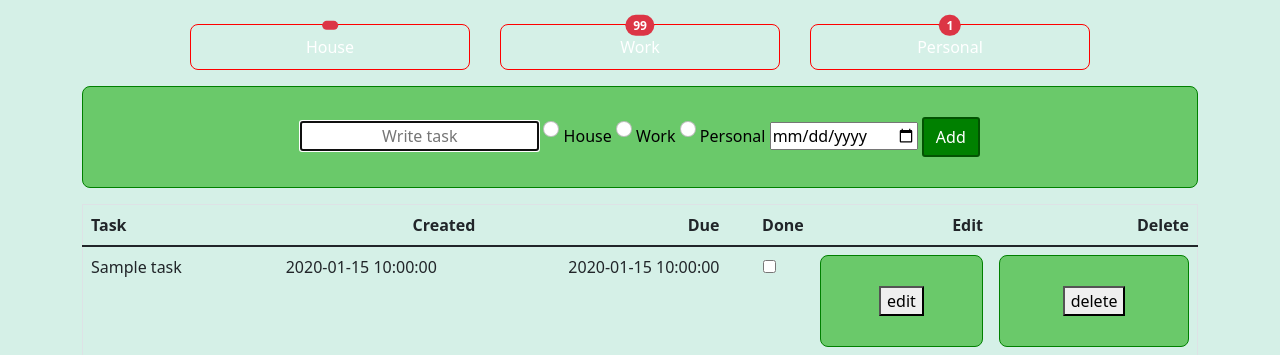
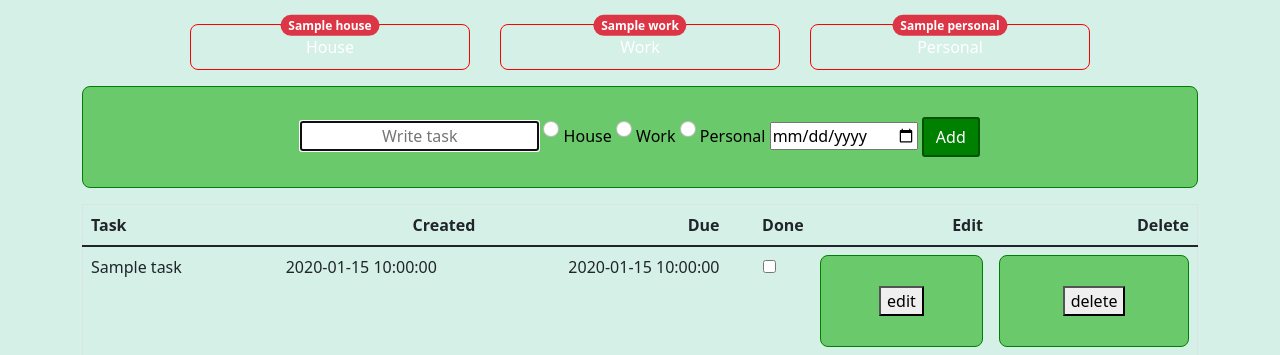
Before and after one commit to wojocode/to_do-shuffle, a Flask app: template templates/index.html in a window 1280 px wide. Shown: the part 78-433 px from the top of the page. Run offline with Flask 3, Linux system fonts and the light colour scheme; the template is opened without the code that fills it: most values are stand-ins (such as "Sample title", 1, 10 or a date in 2020); some libraries are stand-ins or nearby versions.

Commit message:
reset tables

```diff
--- a/app.py
+++ b/app.py
@@ -26,6 +26,52 @@ def after_request(response):
     return response
 
 
+@app.route('/', methods = ["GET", "POST"])
+@login_required
+def index():
+    if request.method == "POST":
+# check inputs
+        task = request.form.get("task")
+        category = request.form.get("category")
+        date = request.form.get("date")
+
+# selecting records and pass it to display
+        rows = db.execute("SELECT task,category,created_date,due_date FROM tasks WHERE user_id IN (SELECT id FROM users WHERE id = ?);",session["user_id"])
+# SELECT COUNT of each category
+        house = db.execute("SELECT COUNT(category) AS house FROM tasks GROUP BY category HAVING category = 'House' AND user_id IN (SELECT id FROM users WHERE id = ?);",session["user_id"])
+
+        work = db.execute("SELECT COUNT(category) AS work FROM tasks GROUP BY category HAVING category = 'Work' AND user_id IN (SELECT id FROM users WHERE id = ?);",session["user_id"])
+
+        personal = db.execute("SELECT COUNT(category) AS personal FROM tasks GROUP BY category HAVING category = 'Personal' AND user_id IN (SELECT id FROM users WHERE id = ?);",session["user_id"])
+
+        if not task or not category or not date:
+            flash("Must provide data!","danger")
+            return render_template("index.html",records = rows,h = house,w = work,p = personal)
+
+# insert task
+        db.execute("INSERT INTO tasks (task,category,created_date,due_date,user_id) VALUES(?,?,DATE(),?,?);", task,category,date,session["user_id"])
+
+        flash("Added task!","success")
+        return render_template("index.html",records = rows,h = house,w = work,p = personal)
+    else:
+        rows = db.execute("SELECT task,category,created_date,due_date FROM tasks WHERE user_id IN (SELECT id FROM users WHERE id = ?);",session["user_id"])
+
+        house = db.execute("SELECT COUNT(category) AS house FROM tasks GROUP BY category HAVING category = 'House' AND user_id IN (SELECT id FROM users WHERE id = ?);",session["user_id"])
+
+        work = db.execute("SELECT COUNT(category) AS work FROM tasks GROUP BY category HAVING category = 'Work' AND user_id IN (SELECT id FROM users WHERE id = ?);",session["user_id"])
+
+        personal = db.execute("SELECT COUNT(category) AS personal FROM tasks GROUP BY category HAVING category = 'Personal' AND user_id IN (SELECT id FROM users WHERE id = ?);",session["user_id"])
+        return render_template("index.html", records= rows,h = house,w = work, p = personal)
+
+@app.route('/edit<task>:<category>:<data>', methods = ["GET", "POST"])
+@login_required
+def edit(task,category,data):
+    if request.method == "POST":
+        checked = "checked"
+        return render_template("edit.html",task = task, category = category,data = data,checked= checked)
+    else:
+        return redirect("/")
+
 #REGISTER USER#
 @app.route('/register', methods=["POST", "GET"])
 def register():
@@ -53,7 +99,7 @@ def register():
             rows = db.execute("SELECT * FROM users WHERE username = ?;",username)
             session["user_id"] = rows[0]["id"]
             flash(f"Hello {username} !","success")
-            return render_template("index.html")
+            return redirect("/")
     else:
         return render_template("register.html")
 
@@ -85,41 +131,4 @@ def login():
 def logout():
     session.clear()
     flash("Logout succesfull!", "warning")
-    return redirect("/login")
-
-
-@app.route('/', methods = ["GET", "POST"])
-@login_required
-def index():
-    if request.method == "POST":
-# check inputs
-        task = request.form.get("task")
-        category = request.form.get("category")
-        date = request.form.get("date")
-        if not task or not category or not date:
-            flash("Must provide data!","danger")
-            return render_template("index.html")
-# insert task
-        db.execute("INSERT INTO tasks (task,category,created_date,due_date,user_id) VALUES(?,?,DATE(),?,?);", task,category,date,session["user_id"])
-# selecting records and pass it to display
-        rows = db.execute("SELECT task,category,created_date,due_date FROM tasks WHERE user_id IN (SELECT id FROM users WHERE id = ?);",session["user_id"])
-# SELECT COUNT of each category
-       # house = db.execute("SELECT COUNT(category) AS house FROM tasks GROUP BY category HAVING category = 'Personal' AND user_id IN (SELECT id FROM users WHERE id = ?);",session["user_id"])
-        flash("Added task!","success")
-        return render_template("index.html",records = rows)
-    else:
-        rows = db.execute("SELECT task,category,created_date,due_date FROM tasks WHERE user_id IN (SELECT id FROM users WHERE id = ?);",session["user_id"])
-        return render_template("index.html", records= rows)
-
-@app.route('/edit<task>:<category>:<data>', methods = ["GET", "POST"])
-@login_required
-def edit(task,category,data):
-    if request.method == "POST":
-        checked = "checked"
-        return render_template("edit.html",task = task, category = category,data = data,checked= checked)
-    else:
-        return redirect("/")
-
-#@app.route('/change', methods = ["GET", "POST"])
-##def change():
-    #if request.method == "POST":
+    return redirect("/")
--- a/templates/index.html
+++ b/templates/index.html
@@ -5,19 +5,31 @@
     <button type="button" class="btn btn-primary position-relative">
         House
         <span class="position-absolute top-0 start-50 translate-middle badge rounded-pill bg-danger">
-
+          {% if h %}
+          {% for r in h %}
+          {{ r["house"] }}
+          {% endfor %}
+          {% endif %}
         </span>
       </button>
       <button type="button" class="btn btn-primary position-relative">
         Work
         <span class="position-absolute top-0 start-50 translate-middle badge rounded-pill bg-danger">
-          99
+          {% if w %}
+          {% for r in w %}
+          {{ r["work"] }}
+          {% endfor %}
+          {% endif %}
         </span>
       </button>
       <button type="button" class="btn btn-primary position-relative">
         Personal
         <span class="position-absolute top-0 start-50 translate-middle badge rounded-pill bg-danger">
-          1
+          {% if p %}
+          {% for r in p %}
+          {{ r["personal"] }}
+          {% endfor %}
+          {% endif %}
         </span>
       </button>
 </div>
```
Also changed, not shown: data.db.
